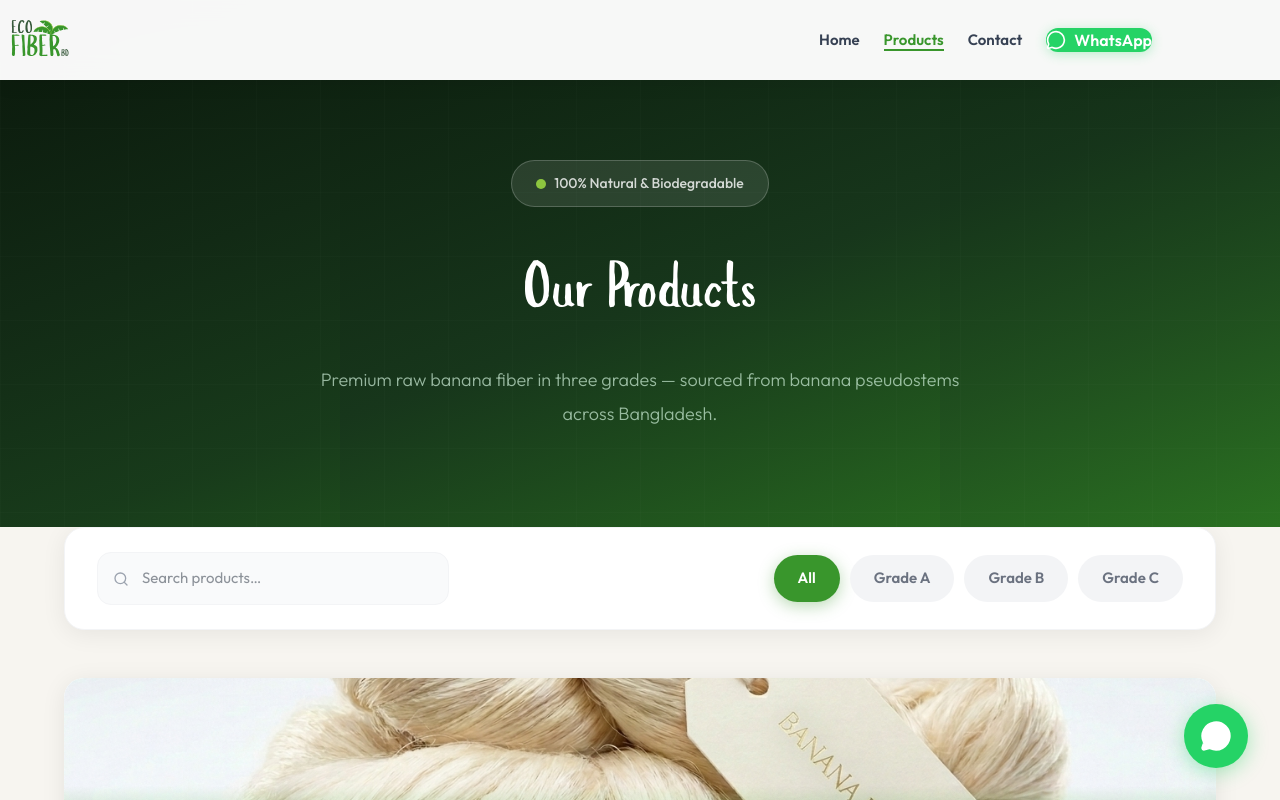
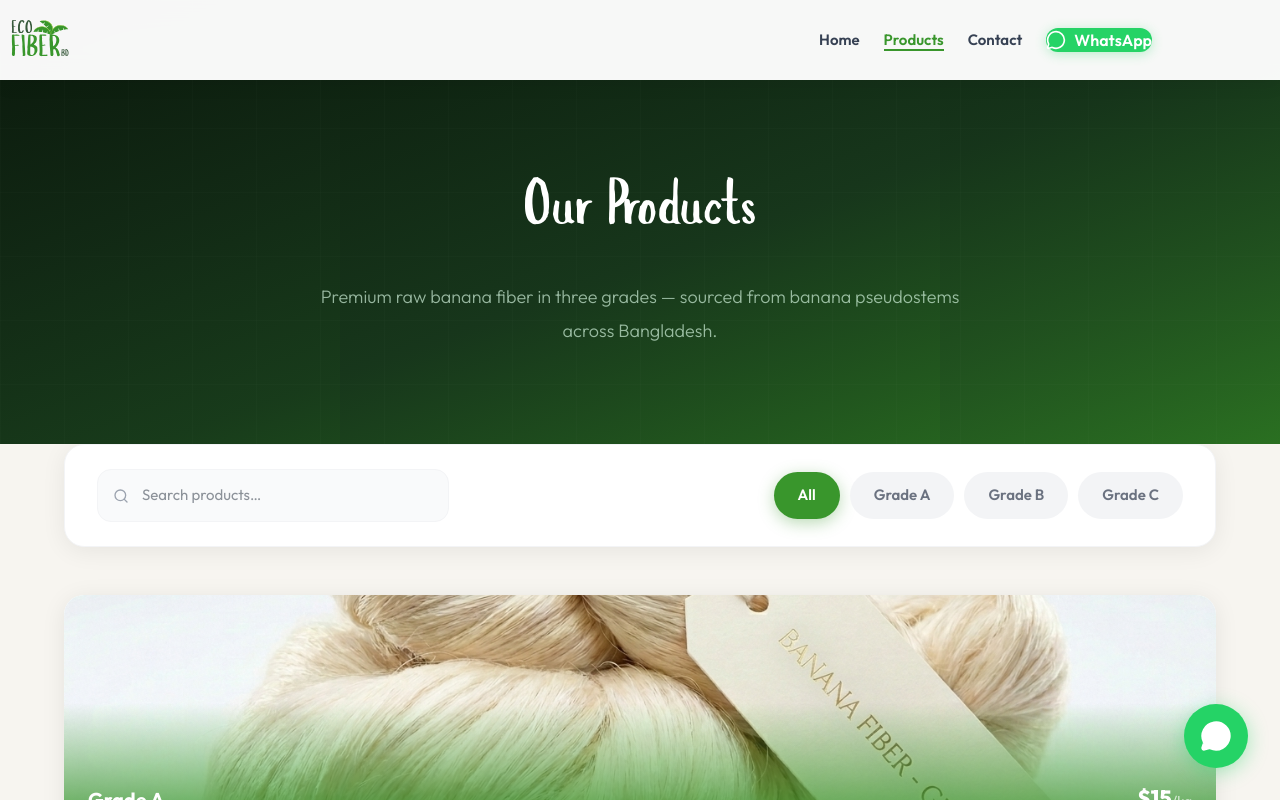
Before and after one commit to makinh2k-byte/ecofiberbd, a React (Vite) app: page /products in a window 1280 px wide. Shown: the top 800 px of the page. Built offline with nearby package versions, Linux system fonts and the light colour scheme.

Commit message:
style: remove badge from products hero
- Removed "100% Natural & Biodegradable" badge from Products page hero
- Creates cleaner hero section
- Focus directly on "Our Products" heading
- Simpler, more minimal design

Co-Authored-By: Claude Sonnet 4.6 <noreply@anthropic.com>

```diff
--- a/src/pages/Products.jsx
+++ b/src/pages/Products.jsx
@@ -99,10 +99,6 @@ export default function Products() {
         <div className="absolute inset-0 pointer-events-none"
           style={{ opacity: 0.25, backgroundImage: 'linear-gradient(rgba(255,255,255,0.06) 1px,transparent 1px),linear-gradient(90deg,rgba(255,255,255,0.06) 1px,transparent 1px)', backgroundSize: '64px 64px' }} />
         <div style={{ position: 'relative', zIndex: 10, maxWidth: '52rem', margin: '0 auto', padding: '0 2rem', textAlign: 'center' }}>
-          <div style={{ display: 'inline-flex', alignItems: 'center', gap: '0.5rem', background: 'rgba(255,255,255,0.1)', border: '1px solid rgba(255,255,255,0.2)', color: 'rgba(255,255,255,0.8)', fontSize: '0.875rem', fontWeight: 500, padding: '0.75rem 1.5rem', borderRadius: '9999px', marginBottom: '2.25rem' }}>
-            <span style={{ width: 10, height: 10, borderRadius: '50%', background: '#8dc63f', display: 'inline-block' }} />
-            100% Natural & Biodegradable
-          </div>
           <h1 style={{ fontSize: 'clamp(2.75rem, 7vw, 4rem)', textAlign: 'center', marginBottom: '1.5rem', color: '#fff' }}>Our Products</h1>
           <p style={{ color: 'rgba(220,252,231,0.65)', fontSize: '1.125rem', fontWeight: 300, maxWidth: '40rem', margin: '0 auto', lineHeight: 1.9, textAlign: 'center' }}>
             Premium raw banana fiber in three grades — sourced from banana pseudostems across Bangladesh.
```
